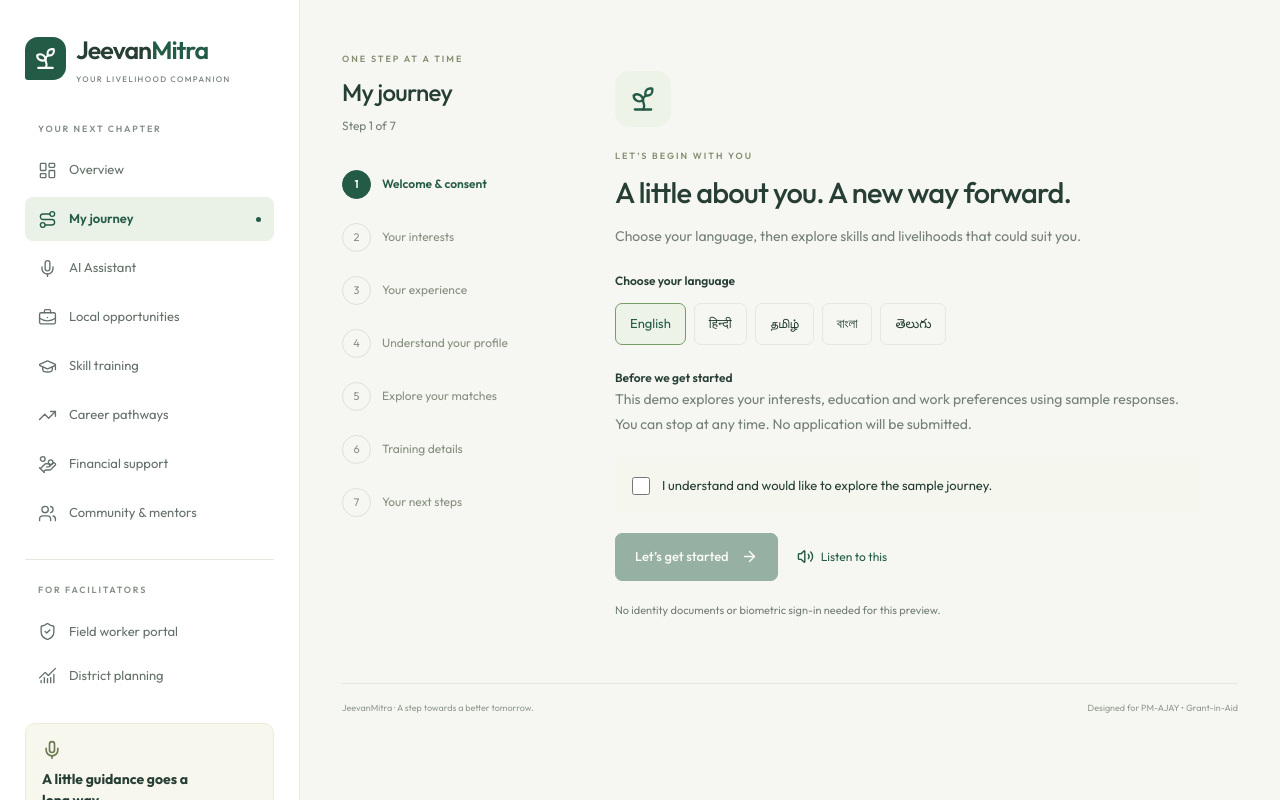
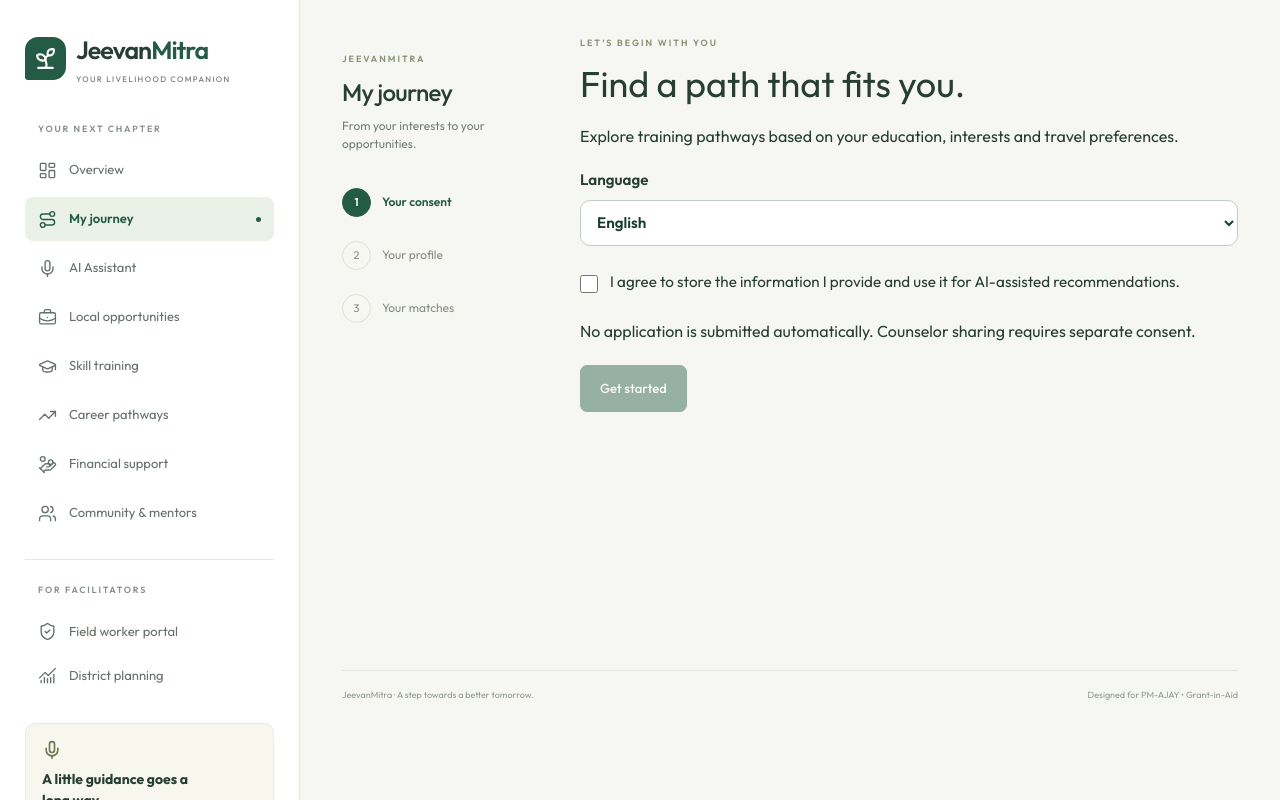
Before and after one commit to itsayushch/jeevan-mitra, a Next.js app in the folder frontend/: page /journey in a window 1280 px wide. Built offline with nearby package versions, Linux system fonts and the light colour scheme.

Commit message:
feat(frontend): connect confirmed profiles to live ML recommendations

```diff
--- a/frontend/next.config.mjs
+++ b/frontend/next.config.mjs
@@ -7,7 +7,7 @@
     return [
       {
         source: '/api/:path*',
-        destination: 'http://127.0.0.1:4000/api/:path*',
+        destination: `${(process.env.BACKEND_URL || 'http://127.0.0.1:4000').replace(/\/$/, '')}/api/:path*`,
       },
     ];
   },
--- a/frontend/src/components/flow/FlowContainer.tsx
+++ b/frontend/src/components/flow/FlowContainer.tsx
@@ -1,140 +1,67 @@
-import React, { useEffect, useState } from 'react';
-import type { Language, BeneficiaryProfile } from '../../types';
-import { initialProfile } from '../../data/mockData';
-import { Step1WelcomeLogin } from './Step1WelcomeLogin';
-import { Step2VoiceProfileBasic } from './Step2VoiceProfileBasic';
-import { Step3VoiceProfileAdvanced } from './Step3VoiceProfileAdvanced';
-import { Step4AIAnalysis } from './Step4AIAnalysis';
-import { Step5LivelihoodRecommendations } from './Step5LivelihoodRecommendations';
-import { Step6SkillTrainingDetails } from './Step6SkillTrainingDetails';
-import { Step7PostSkillingSupport } from './Step7PostSkillingSupport';
-
-interface FlowContainerProps {
-  language: Language;
-  onSelectLanguage: (lang: Language) => void;
-  onNavigateModule: (moduleKey: string) => void;
+import { useRef, useState } from 'react';
+import type { Language } from '../../types';
+import { api, type RecommendationItem } from '../../lib/api';
+import styles from './LiveJourney.module.css';
+interface Props { language: Language; onSelectLanguage: (language: Language) => void; onNavigateModule: (key: string) => void; }
+export function FlowContainer({ language, onSelectLanguage }: Props) {
+  const hi = language === 'hi';
+  const [step, setStep] = useState(1);
+  const [consent, setConsent] = useState(false);
+  const [busy, setBusy] = useState(false);
+  const pending = useRef(false);
+  const [error, setError] = useState('');
+  const [interviewId, setInterviewId] = useState('');
+  const [recommendations, setRecommendations] = useState<RecommendationItem[]>([]);
+  const [selected, setSelected] = useState<RecommendationItem | null>(null);
+  const [referralConsent, setReferralConsent] = useState(false);
+  const [referralId, setReferralId] = useState('');
+  const [profile, setProfile] = useState({ district: '', block: '', education: '', interests: '', skills: '', mobility: '5', work: 'both', current_work: '', access_needs: '' });
+  const labels = hi ? ['सहमति', 'आपकी जानकारी', 'आपके विकल्प'] : ['Your consent', 'Your profile', 'Your matches'];
+  const field = (key: keyof typeof profile, label: string, required = true, type = 'text') => <label>{label}<input required={required} type={type} min={type === 'number' ? 1 : undefined} max={type === 'number' ? 500 : undefined} value={profile[key]} onChange={e => setProfile(p => ({ ...p, [key]: e.target.value }))} /></label>;
+  async function perform(action: () => Promise<void>) {
+    if (pending.current) return;
+    pending.current = true; setBusy(true); setError('');
+    try { await action(); } catch (e) { setError(e instanceof Error ? e.message : 'Please try again.'); }
+    finally { pending.current = false; setBusy(false); }
+  }
+  async function begin() {
+    await perform(async () => {
+      if (!api.getSessionToken()) await api.createAnonymousSession();
+      await api.recordConsent('ai_processing', true, language);
+      await api.recordConsent('profile_storage', true, language);
+      const interview = await api.startInterview(language);
+      setInterviewId(interview.interview_id); setStep(2);
+    });
+  }
+  async function match() {
+    await perform(async () => {
+      const list = (value: string) => value.split(',').map(s => s.trim()).filter(Boolean);
+      await api.confirmProfile(interviewId, {
+        district: profile.district.trim(), block: profile.block.trim(), education: profile.education,
+        interests: list(profile.interests), traditional_or_existing_skills: list(profile.skills),
+        mobility: Number(profile.mobility), self_employment_or_wage_preference: profile.work,
+        current_work: profile.current_work.trim(), access_needs: profile.access_needs.trim(), language,
+      });
+      const result = await api.generateRecommendations(interviewId);
+      setRecommendations(result.recommendations); setSelected(null); setReferralId(''); setReferralConsent(false); setStep(3);
+    });
+  }
+  return <div className="flow-layout">
+    <aside className="flow-progress"><div className="eyebrow">JEEVANMITRA</div><h1>{hi ? 'मेरी यात्रा' : 'My journey'}</h1><p>{hi ? 'आपकी पसंद से आपके अवसर तक।' : 'From your interests to your opportunities.'}</p><ol>{labels.map((label, i) => <li key={label}><span className={`flow-step ${step === i + 1 ? 'current' : ''}`} aria-current={step === i + 1 ? 'step' : undefined}><span>{i + 1}</span>{label}</span></li>)}</ol></aside>
+    <div className={`flow-canvas ${styles.page}`} aria-busy={busy}>
+      {error && <p role="alert" className={styles.error}>{error} {hi ? 'कृपया फिर से कोशिश करें।' : 'Your answers are still here. Please try again.'}</p>}
+      {step === 1 && <section><div className="eyebrow">LET’S BEGIN WITH YOU</div><h2>{hi ? 'आपके लिए सही रास्ता खोजें' : 'Find a path that fits you.'}</h2><p>{hi ? 'आपकी पढ़ाई, रुचि और यात्रा की सीमा के आधार पर विकल्प खोजें।' : 'Explore training pathways based on your education, interests and travel preferences.'}</p><label>{hi ? 'भाषा' : 'Language'}<select value={language} onChange={e => onSelectLanguage(e.target.value as Language)}><option value="en">English</option><option value="hi">हिन्दी</option></select></label><label className={styles.check}><input type="checkbox" checked={consent} onChange={e => setConsent(e.target.checked)} />{hi ? 'मैं अपनी दी गई जानकारी को सुरक्षित रखने और AI आधारित सुझावों के लिए उपयोग करने की सहमति देता/देती हूँ।' : 'I agree to store the information I provide and use it for AI-assisted recommendations.'}</label><p>{hi ? 'कोई आवेदन स्वतः नहीं भेजा जाएगा।' : 'No application is submitted automatically. Counselor sharing requires separate consent.'}</p><button className="primary-button" disabled={!consent || busy} onClick={begin}>{busy ? (hi ? 'शुरू हो रहा है…' : 'Starting…') : (hi ? 'शुरू करें' : 'Get started')}</button></section>}
+      {step === 2 && <form onSubmit={e => { e.preventDefault(); void match(); }}><div className="eyebrow">YOUR PROFILE</div><h2>{hi ? 'अपनी जानकारी जाँचें' : 'Tell us what matters to you.'}</h2><p>{hi ? 'सुझाव पाने से पहले जानकारी की पुष्टि करें।' : 'Confirm these details to find your top three pathways. Separate multiple interests or skills with commas.'}</p><fieldset disabled={busy} className={styles.fields}>
+        {field('district', hi ? 'जिला' : 'District')}{field('block', hi ? 'ब्लॉक' : 'Block')}
+        <label>{hi ? 'पढ़ाई' : 'Education'}<select required value={profile.education} onChange={e => setProfile(p => ({ ...p, education: e.target.value }))}><option value="">{hi ? 'चुनें' : 'Choose education'}</option>{['No formal education', 'Class 5', 'Class 8', 'Class 10', 'Class 12', 'Graduate', 'Post Graduate'].map(x => <option key={x}>{x}</option>)}</select></label>
+        {field('interests', hi ? 'रुचि' : 'Interests — e.g. farming, tailoring')}{field('skills', hi ? 'मौजूदा कौशल (वैकल्पिक)' : 'Existing skills (optional)', false)}{field('current_work', hi ? 'वर्तमान काम (वैकल्पिक)' : 'Current work (optional)', false)}{field('mobility', hi ? 'यात्रा की सीमा (किमी)' : 'Travel radius (km)', true, 'number')}
+        <label>{hi ? 'काम की पसंद' : 'Work preference'}<select value={profile.work} onChange={e => setProfile(p => ({ ...p, work: e.target.value }))}><option value="both">{hi ? 'दोनों' : 'Open to both'}</option><option value="wage">{hi ? 'नौकरी' : 'Wage employment'}</option><option value="self_employment">{hi ? 'स्वरोजगार' : 'Self-employment'}</option></select></label>{field('access_needs', hi ? 'पहुँच संबंधी ज़रूरतें (वैकल्पिक)' : 'Accessibility needs (optional)', false)}
+      </fieldset><button className="primary-button" disabled={busy} type="submit">{busy ? (hi ? 'विकल्प खोज रहे हैं…' : 'Finding your matches…') : (hi ? 'पुष्टि करें और विकल्प खोजें' : 'Confirm and find matches')}</button></form>}
+      {step === 3 && <section><div className="eyebrow">YOUR NEXT CHAPTER</div><h2>{selected ? selected.qualification.title : hi ? 'आपके लिए विकल्प' : 'Your recommended pathways'}</h2><button className={styles.link} disabled={busy} onClick={() => selected ? setSelected(null) : setStep(2)}>{selected ? (hi ? 'सभी विकल्प' : 'Back to matches') : (hi ? 'जानकारी बदलें' : 'Edit my profile')}</button>
+        {!recommendations.length && <p role="status">{hi ? 'अभी कोई उपयुक्त विकल्प नहीं मिला। अपनी जानकारी बदलें या सलाहकार की मदद लें।' : 'No pathways match these constraints yet. Edit your profile or request help from a counselor.'}</p>}
+        {(selected ? [selected] : recommendations).map((rec, i) => <article key={rec.recommendation_id} className={styles.result}><div className={styles.meta}><span>{selected ? rec.qualification.sector : `0${i + 1} · ${rec.qualification.sector}`}</span><span>{rec.local_availability.status === 'verified_open' ? (hi ? 'स्थानीय बैच सत्यापित' : 'Local batch verified') : (hi ? 'स्थानीय बैच की पुष्टि बाकी' : 'Local batch pending verification')}</span></div>{!selected && <h3>{rec.qualification.title}</h3>}<p>NSQF {rec.qualification.nsqf_level} · {rec.qualification.duration_hours} {hi ? 'घंटे' : 'hours'} · {rec.qualification.nqr_code}</p><ul>{rec.why_recommended.map(reason => <li key={reason}>{reason}</li>)}</ul>{selected && <><p>{hi ? 'सीखने वाले कौशल: ' : 'Skills to develop: '}{rec.skill_gaps.join(', ') || '—'}</p>{rec.local_availability.centre_name && <p>{rec.local_availability.centre_name} · {rec.local_availability.district}</p>}<p>{rec.caveat}</p>{rec.qualification.official_url?.startsWith('https://') && <a href={rec.qualification.official_url} target="_blank" rel="noreferrer">{hi ? 'आधिकारिक योग्यता देखें' : 'View official qualification'} ↗</a>}</>}{!selected && <button className={styles.link} onClick={() => { setSelected(rec); setReferralId(''); setReferralConsent(false); }}>{hi ? 'विवरण देखें' : 'Explore this pathway'} →</button>}</article>)}
+        <div className={styles.help}><h3>{hi ? 'अगले कदम में सहायता चाहिए?' : 'Need help with the next step?'}</h3>{referralId ? <p role="status">{hi ? 'अनुरोध भेज दिया गया: ' : 'Counselor request received: '}{referralId}</p> : <><label className={styles.check}><input type="checkbox" checked={referralConsent} onChange={e => setReferralConsent(e.target.checked)} />{hi ? 'मैं अपनी जानकारी सलाहकार के साथ साझा करने की सहमति देता/देती हूँ।' : 'I agree to share my profile with a counselor.'}</label><button className="primary-button" disabled={!referralConsent || busy} onClick={() => perform(async () => { await api.recordConsent('counselor_referral', true, language); const r = await api.createReferral(interviewId, 'user_requested_human_help', selected?.recommendation_id); setReferralId(r.referral_id); })}>{busy ? '…' : hi ? 'सहायता का अनुरोध करें' : 'Request counselor help'}</button></>}</div>
+      </section>}
+    </div>
+  </div>;
 }
-
-export const FlowContainer: React.FC<FlowContainerProps> = ({
-  language,
-  onSelectLanguage,
-  onNavigateModule,
-}) => {
-  const [currentStep, setCurrentStep] = useState<number>(1);
-  const [profile, setProfile] = useState<BeneficiaryProfile>(initialProfile);
-  const [restored, setRestored] = useState(false);
-
-  useEffect(() => {
-    try {
-      const saved = window.sessionStorage.getItem('jeevanmitra-journey');
-      if (saved) {
-        const journey = JSON.parse(saved) as { step?: number; profile?: BeneficiaryProfile };
-        if (Number.isInteger(journey.step) && journey.step! >= 1 && journey.step! <= 7) setCurrentStep(journey.step!);
-        if (journey.profile) setProfile(journey.profile);
-      }
-    } catch {
-      window.sessionStorage.removeItem('jeevanmitra-journey');
-    }
-    setRestored(true);
-  }, []);
-
-  useEffect(() => {
-    if (restored) {
-      if (currentStep > 1) {
-        window.sessionStorage.setItem('jeevanmitra-journey', JSON.stringify({ step: currentStep, profile }));
-      } else {
-        window.sessionStorage.removeItem('jeevanmitra-journey');
-      }
-    }
-  }, [currentStep, profile, restored]);
-
-  const updateProfile = (updates: Partial<BeneficiaryProfile>) => {
-    setProfile((prev) => ({ ...prev, ...updates }));
-  };
-
-  const stepTitles = [
-    'Welcome & consent',
-    'Your interests',
-    'Your experience',
-    'Understand your profile',
-    'Explore your matches',
-    'Training details',
-    'Your next steps',
-  ];
-
-  return (
-    <div className="flow-layout">
-      <aside className="flow-progress" aria-label="Journey progress">
-        <div className="eyebrow">ONE STEP AT A TIME</div>
-        <h1>My journey</h1>
-        <p>Step {currentStep} of {stepTitles.length}</p>
-        <ol>{stepTitles.map((title, index) => <li key={title}><button disabled={index + 1 > currentStep} aria-current={index + 1 === currentStep ? 'step' : undefined} onClick={() => setCurrentStep(index + 1)} className={`flow-step ${index + 1 === currentStep ? 'current' : index + 1 < currentStep ? 'complete' : ''}`} title={title}><span>{index + 1 < currentStep ? '✓' : index + 1}</span>{title}</button></li>)}</ol>
-      </aside>
-      <div className="flow-canvas">
-        {currentStep === 1 && (
-          <Step1WelcomeLogin
-            language={language}
-            onSelectLanguage={onSelectLanguage}
-            onNext={() => setCurrentStep(2)}
-          />
-        )}
-
-        {currentStep === 2 && (
-          <Step2VoiceProfileBasic
-            language={language}
-            profile={profile}
-            onUpdateProfile={updateProfile}
-            onNext={() => setCurrentStep(3)}
-            onPrev={() => setCurrentStep(1)}
-          />
-        )}
-
-        {currentStep === 3 && (
-          <Step3VoiceProfileAdvanced
-            language={language}
-            profile={profile}
-            onUpdateProfile={updateProfile}
-            onNext={() => setCurrentStep(4)}
-            onPrev={() => setCurrentStep(2)}
-          />
-        )}
-
-        {currentStep === 4 && (
-          <Step4AIAnalysis
-            language={language}
-            profile={profile}
-            onNext={() => setCurrentStep(5)}
-            onPrev={() => setCurrentStep(3)}
-          />
-        )}
-
-        {currentStep === 5 && (
-          <Step5LivelihoodRecommendations
-            language={language}
-            onSelectCourse={(_courseId) => setCurrentStep(6)}
-            onNext={() => setCurrentStep(6)}
-            onPrev={() => setCurrentStep(4)}
-          />
-        )}
-
-        {currentStep === 6 && (
-          <Step6SkillTrainingDetails
-            language={language}
-            onNext={() => setCurrentStep(7)}
-            onPrev={() => setCurrentStep(5)}
-            onOpenTrainingModule={() => onNavigateModule('training-quiz')}
-          />
-        )}
-
-        {currentStep === 7 && (
-          <Step7PostSkillingSupport
-            language={language}
-            onNavigateModule={onNavigateModule}
-            onRestart={() => { setCurrentStep(1); setProfile(initialProfile); }}
-            onPrev={() => setCurrentStep(6)}
-          />
-        )}
-      </div>
-    </div>
-  );
-};
--- /dev/null
+++ b/frontend/src/components/flow/LiveJourney.module.css
@@ -0,0 +1,17 @@
+.page { max-width: 1000px; min-width: 0; }
+.page h2 { font-size: clamp(1.5rem, 3vw, 2.25rem); line-height: 1.2; margin: 12px 0 18px; }
+.page p { line-height: 1.65; margin: 12px 0 20px; }
+.page label { display: grid; gap: 8px; font-size: .95rem; font-weight: 600; }
+.page input:not([type=checkbox]), .page select { width: 100%; min-height: 46px; padding: 10px 12px; border: 1px solid #bdcec5; border-radius: 10px; background: white; color: #193c30; font: inherit; }
+.page input:focus-visible, .page select:focus-visible, .page button:focus-visible { outline: 2px solid #208567; outline-offset: 3px; }
+.fields { display: grid; grid-template-columns: repeat(2,minmax(0,1fr)); gap: 20px; padding: 0; border: 0; margin: 28px 0; }
+.page .check { display: flex; align-items: flex-start; gap: 12px; margin: 24px 0; font-weight: 400; line-height: 1.6; }
+.check input { margin-top: 5px; width: 18px; height: 18px; flex-shrink: 0; accent-color: #176a4f; }
+.result { padding: 24px 0; border-bottom: 1px solid #d5dfd9; }
+.result h3 { font-size: 1.35rem; margin: 12px 0; }
+.result ul { padding-left: 20px; line-height: 1.7; }
+.meta { display: flex; flex-wrap: wrap; gap: 12px; justify-content: space-between; font-size: .8rem; color: #386453; }
+.link { padding: 8px 0; border: 0; background: transparent; color: #176a4f; font-weight: 600; cursor: pointer; }
+.help { margin-top: 28px; }
+.error { padding: 12px 16px; border: 1px solid #d9a394; border-radius: 8px; color: #862d20; }
+@media (max-width: 600px) { .fields { grid-template-columns: 1fr; gap: 16px; margin: 20px 0; } .result { padding: 20px 0; } }
--- a/frontend/src/lib/api.ts
+++ b/frontend/src/lib/api.ts
@@ -40,6 +40,7 @@
 export interface RecommendationItem {
   recommendation_id: string;
   score: number;
+  ranking_factors?: { ml_score?: number; ml_training_data?: string };
   qualification: {
     id: string;
     nqr_code: string;
@@ -68,6 +69,8 @@
   count: number;
   recommendations: RecommendationItem[];
   counselor_handoff_recommended?: boolean;
+  ranking_method?: string;
+  no_result_reason?: string;
 }
 
 export interface ReferralResponse {
@@ -435,7 +438,8 @@
       }),
     });
     if (!res.ok) throw new Error(`Referral request failed: ${res.statusText}`);
-    return res.json();
+    const data = await res.json();
+    return { ...data, referral_id: data.referral_id || data.id };
   }
 
   /**
```
